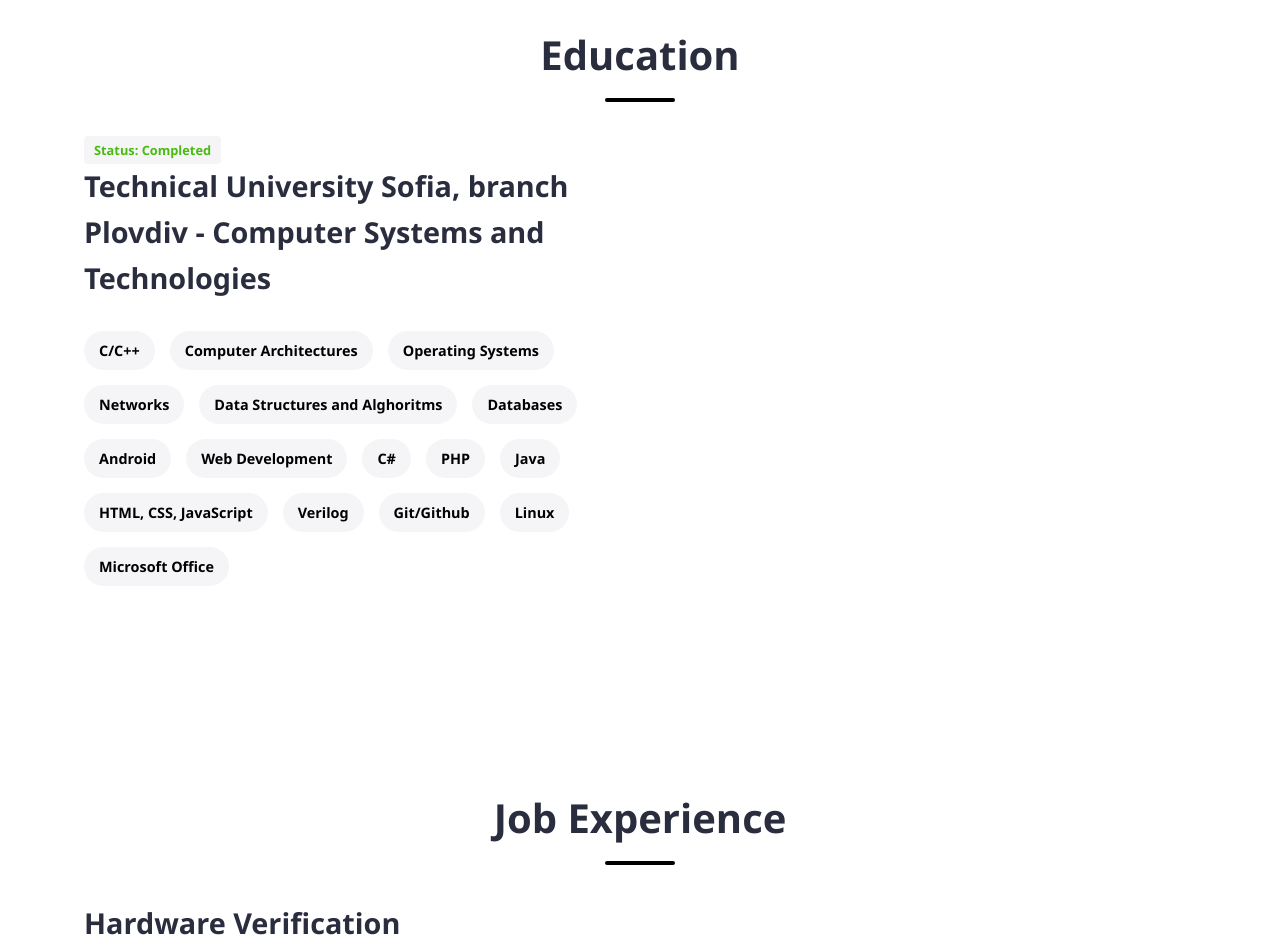
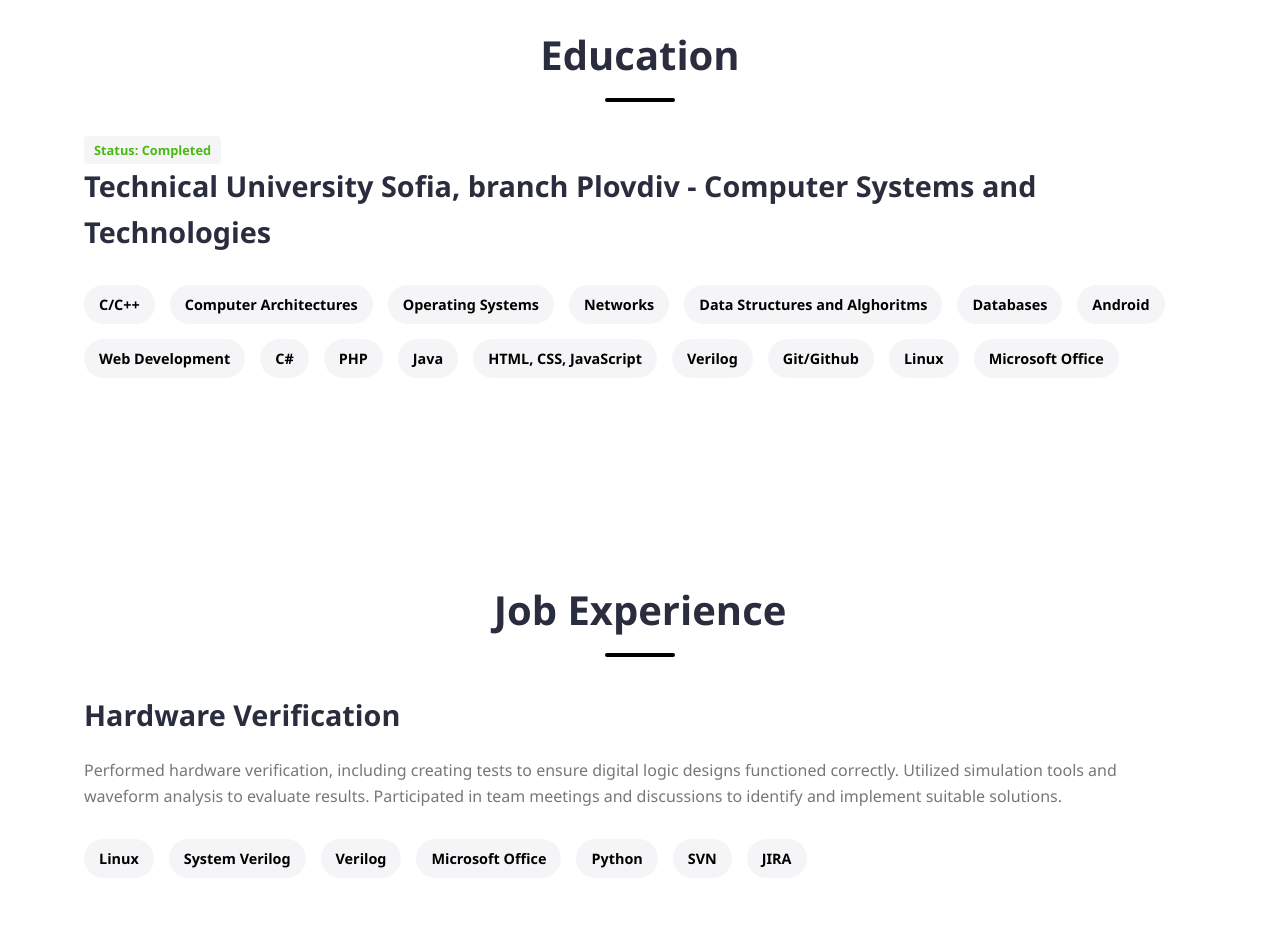
Before and after one commit to 0Asenov0/sakata.net, a React (Vite) app: page / in a window 1280 px wide. Shown: the part 3580-4532 px from the top of the page. Built offline with nearby package versions, Linux system fonts and the light colour scheme.

Commit message:
Commit: frontend changes(design)

```diff
--- a/src/App.tsx
+++ b/src/App.tsx
@@ -28,7 +28,7 @@ const App: React.FC = () => {
   const experienceList = [
     {
       company: "Hardware Verification",
-      description: "Worked hardware verification which consisted of: Creating tests for verifying digital logic design work correct. Using simulation tools and waveform analysis for analysing results. Team meetings and discussions of suitable solutions.",
+      description: "Performed hardware verification, including creating tests to ensure digital logic designs functioned correctly. Utilized simulation tools and waveform analysis to evaluate results. Participated in team meetings and discussions to identify and implement suitable solutions.",
       skills: ["Linux","System Verilog","Verilog","Microsoft Office","Python","SVN","JIRA"]
     }
   ];
--- a/src/components/Education.tsx
+++ b/src/components/Education.tsx
@@ -17,7 +17,7 @@ const Education: React.FC<EducationProps> = ({ educationList }) => {
       <div className="container">
            <h2 className="section-title">Education</h2>
         {educationList.map((edu, index) => (
-          <div key={index} className="about-content">
+          <div key={index} className="about-content-">
             <div className="about-text">
               <span className="status">{`Status: ${edu.status}`}</span>
               <h3>{edu.institution}</h3>
--- a/src/components/Experience.tsx
+++ b/src/components/Experience.tsx
@@ -17,7 +17,7 @@ const Experience: React.FC<ExperienceProps> = ({ jobs }) => {
       <div className="container">
         <h2 className="section-title">Job Experience</h2>
         {jobs.map((job, index) => (
-          <div key={index} className="about-content">
+          <div key={index} className="about-content-">
             <div className="about-text">
               <h3>{job.company}</h3>
               <p>{job.description}</p>
```
